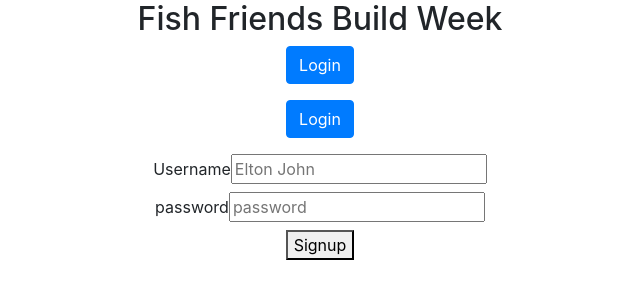
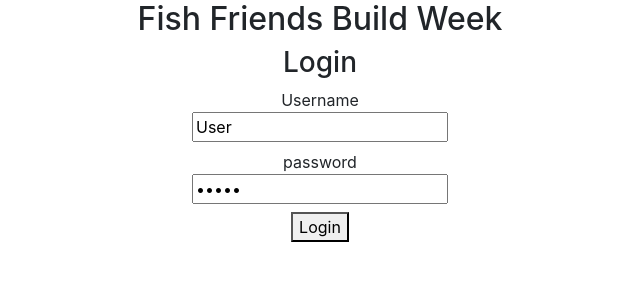
Before and after one commit to Build-Week-Fish-Friends/Front-End, a React (Create React App) app in the folder app/: page /login in a window 1280 px wide. Shown: the top 300 px of the page, without its empty margins (320-960 px from the left). Built offline with nearby package versions, Linux system fonts and the light colour scheme.

Commit message:
Ill take another look tommorrow

```diff
--- a/app/src/App.js
+++ b/app/src/App.js
@@ -2,10 +2,11 @@ import React from 'react';
 
 import {Route, Switch} from 'react-router-dom'
 
-import LoginForm from './components/login';
-import SignUp from './components/signup';
+import Login from './components/Login';
+import SignUp from './components/Signup';
 import Dashboard from './components/Dashboard'
 import PrivateRoute from './components/PrivateRoute'
+import Landing from './components/Landing'
 
 import './App.css';
 
@@ -14,13 +15,17 @@ function App() {
     <div className="App">
       <h2>Fish Friends Build Week</h2>
       <Switch>
+
+
+          <Route exact path="/" component={Landing}/>
           <Route path="/register" component={SignUp} />
-          <Route path="/login" component={LoginForm} />
+          <Route path="/login" component={Login} />
+
+
           <PrivateRoute path="/dashboard" component={Dashboard} />
       </Switch>
 
-        <LoginForm />
-        <SignUp />
+      {/* feel free to move these around however you wish(im just going for functionality) */}
       {/* Hello everyone! this week we will be working on fish friends!  */}
 
       {/* here is our product: https://docs.google.com/document/d/1Ozyf3g8RX9Rur8l6KFswSJjNF3E-dJ1fR25kX-Nv_4k/edit#heading=h.on2hvskyc3k9 */}
--- a/app/src/actions/index.js
+++ b/app/src/actions/index.js
@@ -8,11 +8,11 @@ export const LOGIN_SUCCESS = "LOGIN_SUCCESS"
 export const login = (credentials, history) => (dispatch) => {
     dispatch({type: REQUEST_START})
     axiosWithAuth()
-        .post('/login', credentials)
+        .post('https://fish-friends-resources.herokuapp.com/api/login', credentials)
         .then(res => {
             console.log(res)
             localStorage.setItem("token", res.data.token)
-            // localStorage.setItem("id", res.data.USERID)
+            // localStorage.setItem("id", res.data.id)
             dispatch({type: LOGIN_SUCCESS})
             history.push('/dashboard')
         })
@@ -25,8 +25,8 @@ export const REGISTER_FAILURE = 'REGISTER_FAILURE'
 
 export const register = ( registerUser, history) => (dispatch) => {
     dispatch({ type: REGISTER_START })
-    axiosWithAuth()
-        .post("auth/register", registerUser)
+    axios
+        .post("https://fish-friends-resources.herokuapp.com/api/register", registerUser)
         .then( res => {
             console.log(res)
             dispatch({type: REGISTER_SUCCESS})
--- a/app/src/components/Dashboard.js
+++ b/app/src/components/Dashboard.js
@@ -3,7 +3,13 @@ import React from 'react'
 const Dashboard = () => {
 
     return (
-        <h2> PrivateRoute</h2>
+        <>
+        <h4> PrivateRoute - login success</h4>
+
+        <a href="/">Back to landing page</a>
+
+        {/* here we will be making a place to create new logs - and display them. Try to avoid using formik for the first verison :) */}
+        </>
     )
 }
 
--- /dev/null
+++ b/app/src/components/Landing.js
@@ -0,0 +1,17 @@
+import React from 'react'
+
+import Login from './Login'
+import SignUp from './Signup'
+const Landing = () => {
+
+    return (
+        <>
+            <Login />
+                <br />
+
+            <SignUp />
+        </>
+    )
+}
+
+export default Landing
--- a/app/src/components/PrivateRoute.js
+++ b/app/src/components/PrivateRoute.js
@@ -10,7 +10,7 @@ function PrivateRoute({component: Component, ...rest}) {
                 if(localStorage.getItem('token')){
                     return <Component {...props} />
                 } else {
-                    return <Redirect to='/login' />
+                    return <Redirect to='/' />
                 }
             }}
 
--- a/app/src/components/login.js
+++ b/app/src/components/login.js
@@ -1,69 +1,68 @@
-import React, {useState, useEffect} from 'react';
-import { withFormik, Form, Field } from "formik";
-import { Collapse, Button, CardBody, Card } from 'reactstrap';
-import * as Yup from 'yup';
-import axios from 'axios';
+import React, { useState } from 'react'
+import { withRouter } from 'react-router-dom'
+import { login } from '../actions'
+import { connect } from 'react-redux'
 
+import '../App.css'
 
-const LoginForm = ({props, values, errors, touched, status}) => {
-    const [users,setUsers] = useState([]);
-    const [isOpen, setIsOpen] = useState(false);
-    const toggle = () => setIsOpen(!isOpen);
+const Login = (props) => {
 
-    useEffect( () => {
-        status && setUsers(users => [...users, status]);
-    }, [status])
+    const [loginInfo, setLoginInfo] = useState({
+        // these will be set to blank once AUth is working correctly
+        username: 'User',
+        password: 'pword',
+    })
+
+    const handleChange = e => {
+        setLoginInfo({
+            ...loginInfo,
+            [e.target.name]: e.target.value
+        })
+    }
+
+    const handleSubmit = e => {
+        e.preventDefault();
+                props.history.push('/dashboard')
+    }
 
     return (
-        <div className = "login">
-            <Button color="primary" onClick={toggle} style={{ marginBottom: '1rem' }}>Login</Button>
-            <Collapse isOpen={isOpen}>
-            <Card>
-                <CardBody>
-                <Form className="login-form">
-                    <label>Username:
-                    <Field type="text" name="username" placeholder="username"/>
-                    </label>
-                    {touched.name && errors.name && <p className="errors">{errors.name}</p>}
-                    <label>Password:
-                    <Field type="password" name="password" placeholder="password"/>
-                    </label>
-                    {touched.name && errors.name && <p className="errors">{errors.name}</p>}
-                    <button type="submit">Submit</button>
-                </Form>
-                </CardBody>
-            </Card>
-            </Collapse>
-            {users.map(user => (
-                <div key={user.id}>
-                    <p>Username: {user.username}</p>
-                    <p>Password: {user.passoword}</p>
-                </div>
-            ))}
-        </div>
+        <>
+            <h3>Login</h3>
+            <form onSubmit={handleSubmit}>
+                <label>
+                    Username
+                    <br />
+                    <input
+                        name="username"
+                        type="text"
+                        value={loginInfo.username}
+                        placeholder="fishlord11"
+                        onChange={handleChange}
+                    />
+                </label>
+                    <br />
+                <label>
+                    password
+                    <br />
+                    <input
+                        name="password"
+                        type="password"
+                        value={loginInfo.password}
+                        placeholder="password"
+                        onChange={handleChange}
+                    />
+                </label>
+                <br />
+                <button onClick={() => props.login(loginInfo, props.history)}>Login</button>
+            </form>
+        </>
     )
-};
+}
 
-const FormikLoginForm = withFormik({
-    mapsPropsToValue({username, password}) {
-        return {
-            username: username || "",
-            password: password || ""
-        }
-    },
+const mapStateToProps = state => {
+    return {
 
-    validationSchema: Yup.object().shape({
-        name: Yup.string().required(),
-        password: Yup.string().min(8).max(16).required()
-    }),
+    }
+}
 
-    handleSubmit(values, {setStatus}) {
-        axios.post("https://reqres.in/api/users/", values)
-        .then(response => {
-            setStatus(response.data);
-            console.log(response);
-        })
-        .catch(error => console.log(error.responese));
-    }
-})(LoginForm);
-export default FormikLoginForm;
+export default connect(mapStateToProps, {login})(withRouter(Login))
--- a/app/src/components/signup.js
+++ b/app/src/components/signup.js
@@ -1,5 +1,5 @@
 import React, { useState } from 'react'
-import { NavLink, withRouter } from 'react-router-dom'
+import { withRouter } from 'react-router-dom'
 import { register } from '../actions'
 import { connect } from 'react-redux'
 
@@ -8,11 +8,12 @@ import '../App.css'
 const Register = (props) => {
 
     const [registerUser, setRegisterUser] = useState({
-        username: '',
-        password: '',
+        // these will be set to blank once AUth is working correctly
+        username: 'User',
+        password: 'pword',
     })
 
-    const handleChanges = event => {
+    const handleChange = event => {
         setRegisterUser({
             ...registerUser,
             [event.target.name]: event.target.value
@@ -25,26 +26,29 @@ const Register = (props) => {
     }
     return (
         <>
+             <h3>Signup</h3>
            <form onSubmit={handleSubmit}>
                 <label>
                     Username
+                    <br />
                     <input
-                        name="name"
+                         name="name"
                         type="text"
                         value={registerUser.username}
-                        placeholder="Elton John"
-                        onChange={handleChanges}
+                        placeholder="epicAngler33"
+                        onChange={handleChange}
                      />
                 </label>
                 <br />
                 <label>
                     password
+                    <br />
                     <input
                         name="password"
                         type="password"
                         value={registerUser.password}
                         placeholder="password"
-                        onChange={handleChanges}
+                        onChange={handleChange}
                      />
                 </label>
                 <br />
--- a/app/src/utils/axiosWithAuth.js
+++ b/app/src/utils/axiosWithAuth.js
@@ -3,7 +3,7 @@ import axios from "axios"
 export const axiosWithAuth = () => {
      const token = localStorage.getItem("token");
      return axios.create({
-          baseURL: "https://fish-friends-resources.herokuapp.com/api",
+          // baseURL: "https://fish-friends-resources.herokuapp.com/api",
           headers:{
                Authorization: token
           }
```
